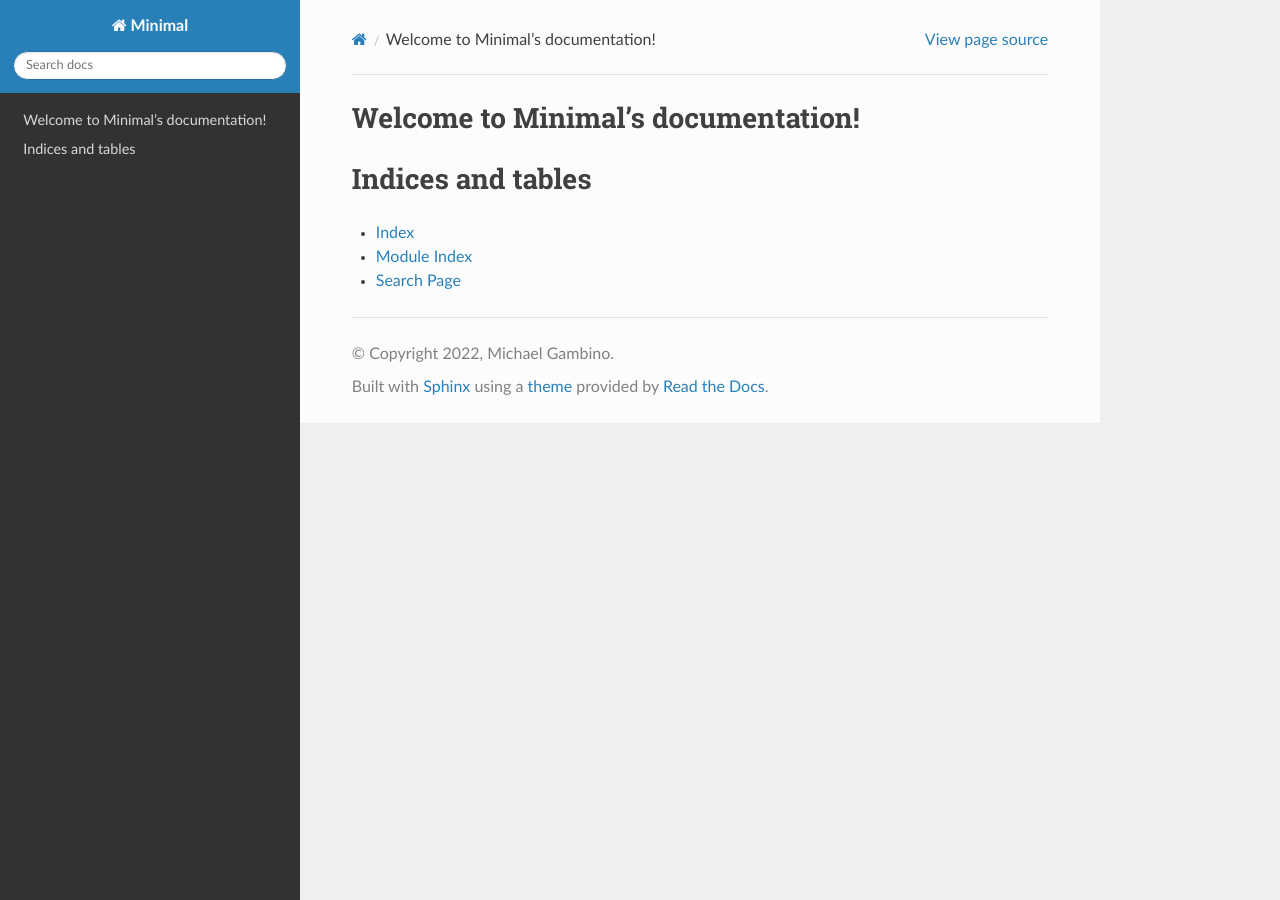
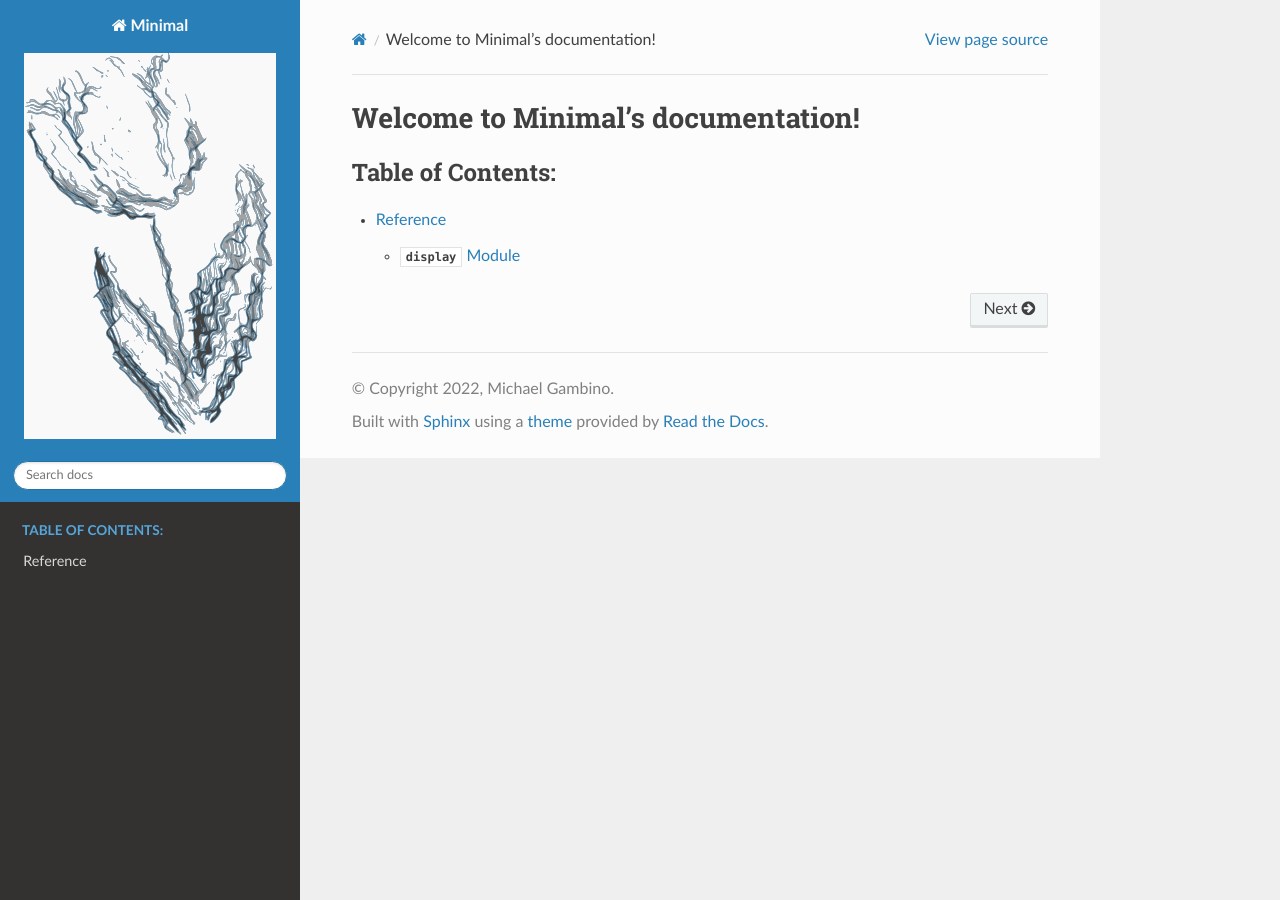
Before and after one commit to gambino19/minimal, a Sphinx documentation site: the page built from docs/source/index.rst, in a window 1280 px wide. Built offline with Sphinx 7.4.7 and the Read the Docs theme 2.0.0, drawn with Linux system fonts in a browser that asks for light colours.

Commit message:
doc updates

```diff
--- a/docs/source/conf.py
+++ b/docs/source/conf.py
@@ -54,3 +54,12 @@ html_theme = 'sphinx_rtd_theme'
 # relative to this directory. They are copied after the builtin static files,
 # so a file named "default.css" will overwrite the builtin "default.css".
 html_static_path = ['_static']
+
+# The name of an image file (relative to this directory) to place at the top
+# of the sidebar.
+html_logo = "_static/minimal_icon.svg"
+
+# The name of an image file (within the static path) to use as favicon of the
+# docs.  This file should be a Windows icon file (.ico) being 16x16 or 32x32
+# pixels large.
+html_favicon = "_static/favicon.ico"
--- a/docs/source/index.rst
+++ b/docs/source/index.rst
@@ -8,13 +8,6 @@ Welcome to Minimal's documentation!
 
 .. toctree::
    :maxdepth: 2
-   :caption: Contents:
+   :caption: Table of Contents:
 
-
-
-Indices and tables
-==================
-
-* :ref:`genindex`
-* :ref:`modindex`
-* :ref:`search`
+   reference
--- /dev/null
+++ b/docs/source/reference.rst
@@ -0,0 +1,9 @@
+.. reference
+
+Reference
+=========
+
+.. toctree::
+	:maxdepth: 2
+
+	display
```
Also changed, not shown: docs/source/display.rst (added, +16 -0 lines), docs/source/_static/favicon.ico (added), docs/source/_static/minimal_icon.svg (added).
